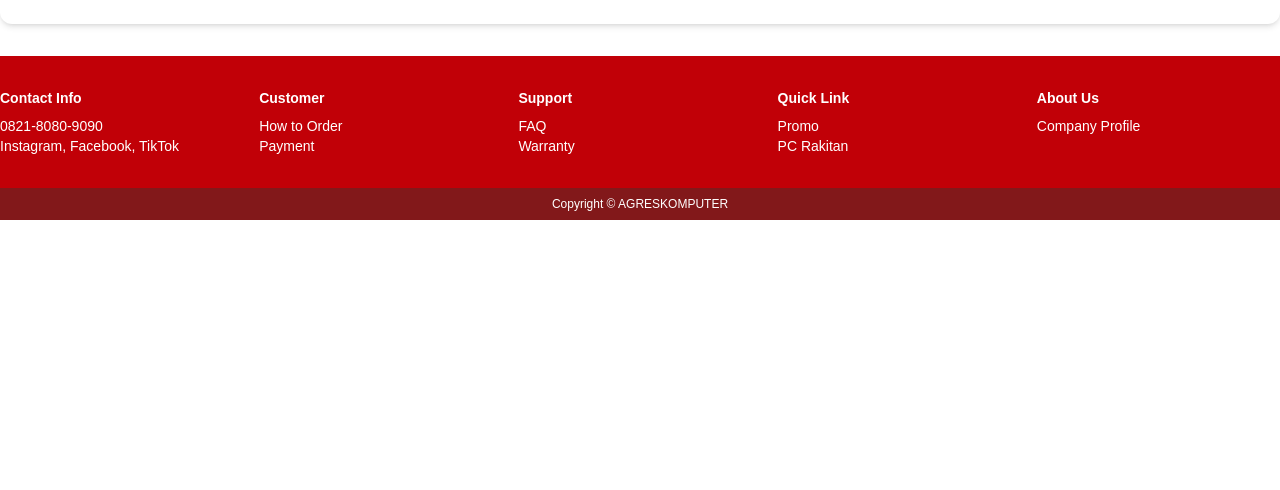
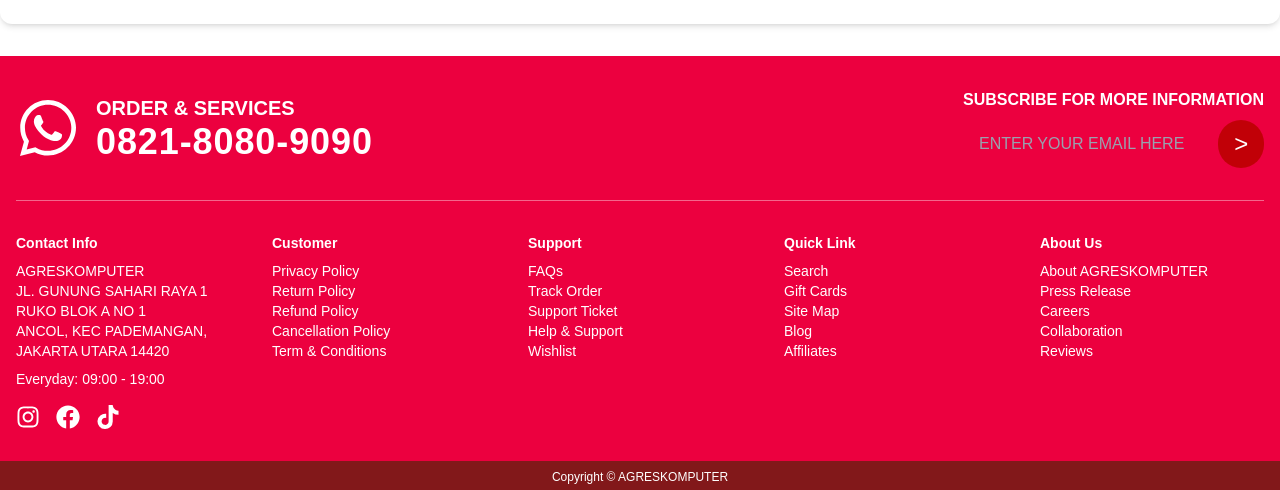
Before and after one commit to irwanphan/agres-next, a Next.js app: page / in a window 1280 px wide. Shown: the part 4191-4681 px from the top of the page. Before the commit the page ends 4411 px from the top, so only its background shows below. Built offline with nearby package versions, Linux system fonts and the light colour scheme.

Commit message:
Refactor Footer component to enhance layout with new contact information, subscription form, and improved styling

```diff
--- a/app/components/Footer.tsx
+++ b/app/components/Footer.tsx
@@ -1,30 +1,81 @@
+import { FaWhatsapp, FaInstagram, FaFacebook, FaTiktok } from 'react-icons/fa';
+
 export default function Footer() {
   return (
-    <footer className="bg-red-700 text-white mt-8">
-      <div className="container mx-auto py-8 grid grid-cols-2 md:grid-cols-5 gap-4 text-sm">
+    <footer className="bg-rose-600 text-white mt-8 pt-8">
+      <div className="container mx-auto px-4">
+        {/* Top: WhatsApp & Subscribe */}
+        <div className="flex flex-col md:flex-row justify-between items-center mb-8 gap-6">
+          <div className="flex items-center gap-4">
+            <FaWhatsapp className="w-12 h-12 md:w-16 md:h-16 text-white" />
+            <div>
+              <div className="text-lg md:text-xl font-semibold">ORDER & SERVICES</div>
+              <div className="text-3xl md:text-4xl font-bold tracking-wide">0821-8080-9090</div>
+            </div>
+          </div>
+          <div className="flex flex-col items-end w-full md:w-auto">
+            <span className="font-semibold mb-2 text-right">SUBSCRIBE FOR MORE INFORMATION</span>
+            <form className="flex w-full max-w-md">
+              <input
+                type="email"
+                placeholder="ENTER YOUR EMAIL HERE"
+                className="rounded-full px-4 py-2 w-full text-gray-700 placeholder-gray-400 focus:outline-none"
+              />
+              <button type="submit" className="-ml-8 rounded-full bg-red-700 w-12 h-12 flex items-center justify-center text-white text-2xl hover:bg-red-800 transition">
+                &gt;
+              </button>
+            </form>
+          </div>
+        </div>
+        <hr className="border-white/40 mb-8" />
+        {/* Grid Info */}
+        <div className="grid grid-cols-1 md:grid-cols-5 gap-8 text-sm mb-8">
           <div>
             <h5 className="font-bold mb-2">Contact Info</h5>
-          <div>0821-8080-9090</div>
-          <div>Instagram, Facebook, TikTok</div>
+            <div>AGRESKOMPUTER</div>
+            <div>JL. GUNUNG SAHARI RAYA 1</div>
+            <div>RUKO BLOK A NO 1</div>
+            <div>ANCOL, KEC PADEMANGAN,</div>
+            <div>JAKARTA UTARA 14420</div>
+            <div className="mt-2">Everyday: 09:00 - 19:00</div>
+            <div className="flex gap-4 mt-4 text-2xl">
+              <a href="#" aria-label="Instagram"><FaInstagram /></a>
+              <a href="#" aria-label="Facebook"><FaFacebook /></a>
+              <a href="#" aria-label="TikTok"><FaTiktok /></a>
+            </div>
           </div>
           <div>
             <h5 className="font-bold mb-2">Customer</h5>
-          <div>How to Order</div>
-          <div>Payment</div>
+            <div>Privacy Policy</div>
+            <div>Return Policy</div>
+            <div>Refund Policy</div>
+            <div>Cancellation Policy</div>
+            <div>Term & Conditions</div>
           </div>
           <div>
             <h5 className="font-bold mb-2">Support</h5>
-          <div>FAQ</div>
-          <div>Warranty</div>
+            <div>FAQs</div>
+            <div>Track Order</div>
+            <div>Support Ticket</div>
+            <div>Help & Support</div>
+            <div>Wishlist</div>
           </div>
           <div>
             <h5 className="font-bold mb-2">Quick Link</h5>
-          <div>Promo</div>
-          <div>PC Rakitan</div>
+            <div>Search</div>
+            <div>Gift Cards</div>
+            <div>Site Map</div>
+            <div>Blog</div>
+            <div>Affiliates</div>
           </div>
           <div>
             <h5 className="font-bold mb-2">About Us</h5>
-          <div>Company Profile</div>
+            <div>About AGRESKOMPUTER</div>
+            <div>Press Release</div>
+            <div>Careers</div>
+            <div>Collaboration</div>
+            <div>Reviews</div>
+          </div>
         </div>
       </div>
       <div className="text-center py-2 bg-red-900 text-xs">
--- a/app/layout.tsx
+++ b/app/layout.tsx
@@ -34,8 +34,8 @@
           <TopHeader />
           <Navbar />
             {children}
-          <Footer />
         </div>
+        <Footer />
       </body>
     </html>
   );
```
Lines whose indentation alone changed are shown as unchanged.
